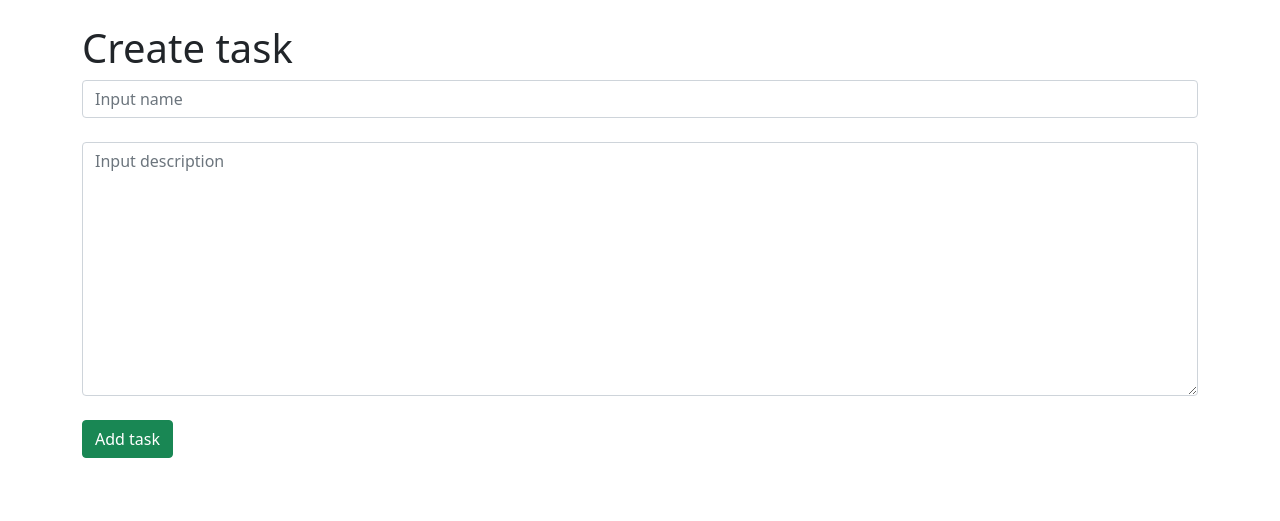
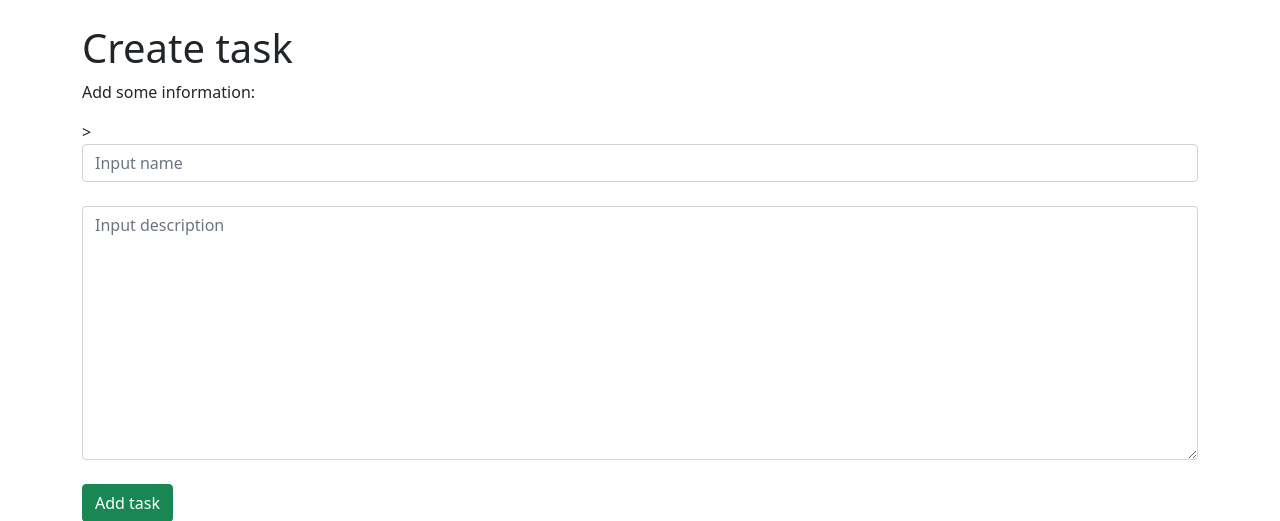
Before and after one commit to violettasevko/pythondjango, a Django app: page /create in a window 1280 px wide. Shown: the part 73-594 px from the top of the page. Run offline with Django 4.2, Linux system fonts and the light colour scheme.

Commit message:
add description on form

```diff
--- a/taskmanager/main/templates/main/create.html
+++ b/taskmanager/main/templates/main/create.html
@@ -6,6 +6,7 @@ Create task
 
 {% block content %}
     <h1>Create task</h1>
+<p>Add some information:</p>>
     <form method="post">
         {% csrf_token %}
         {{ form.title }}<br>
```
